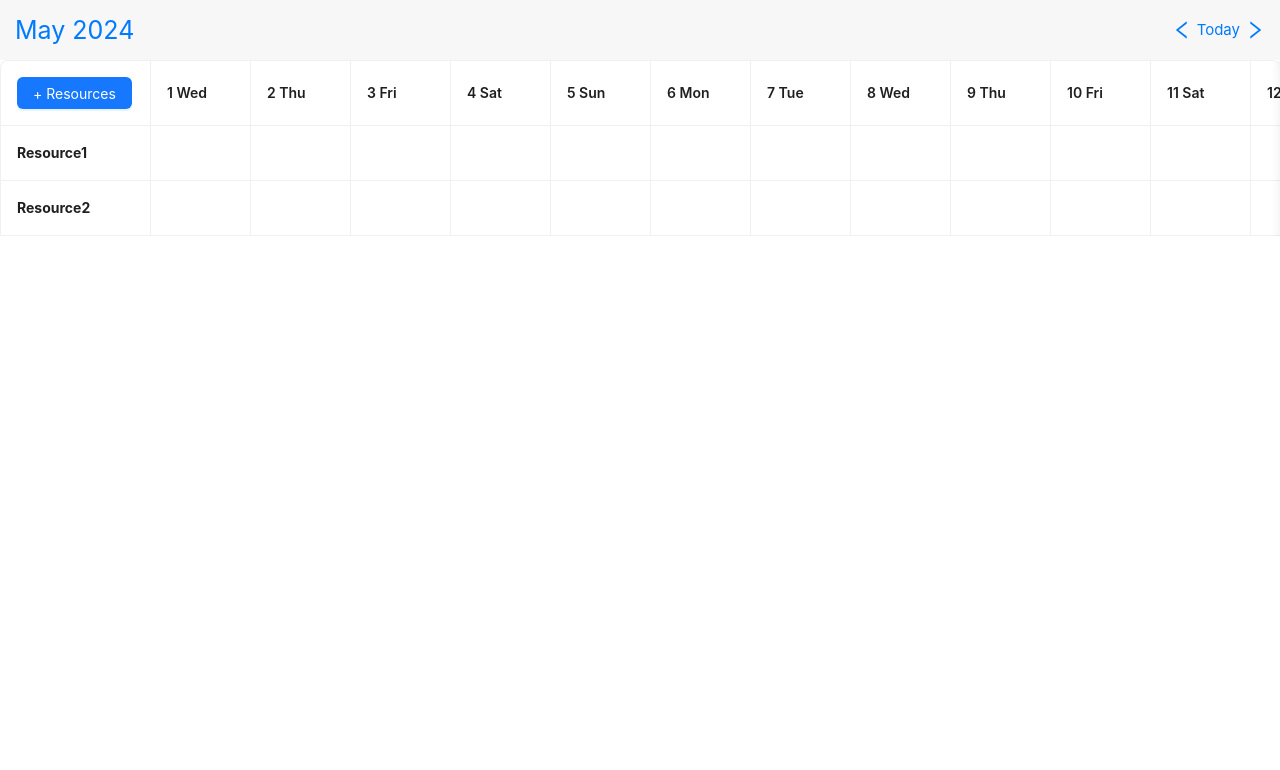
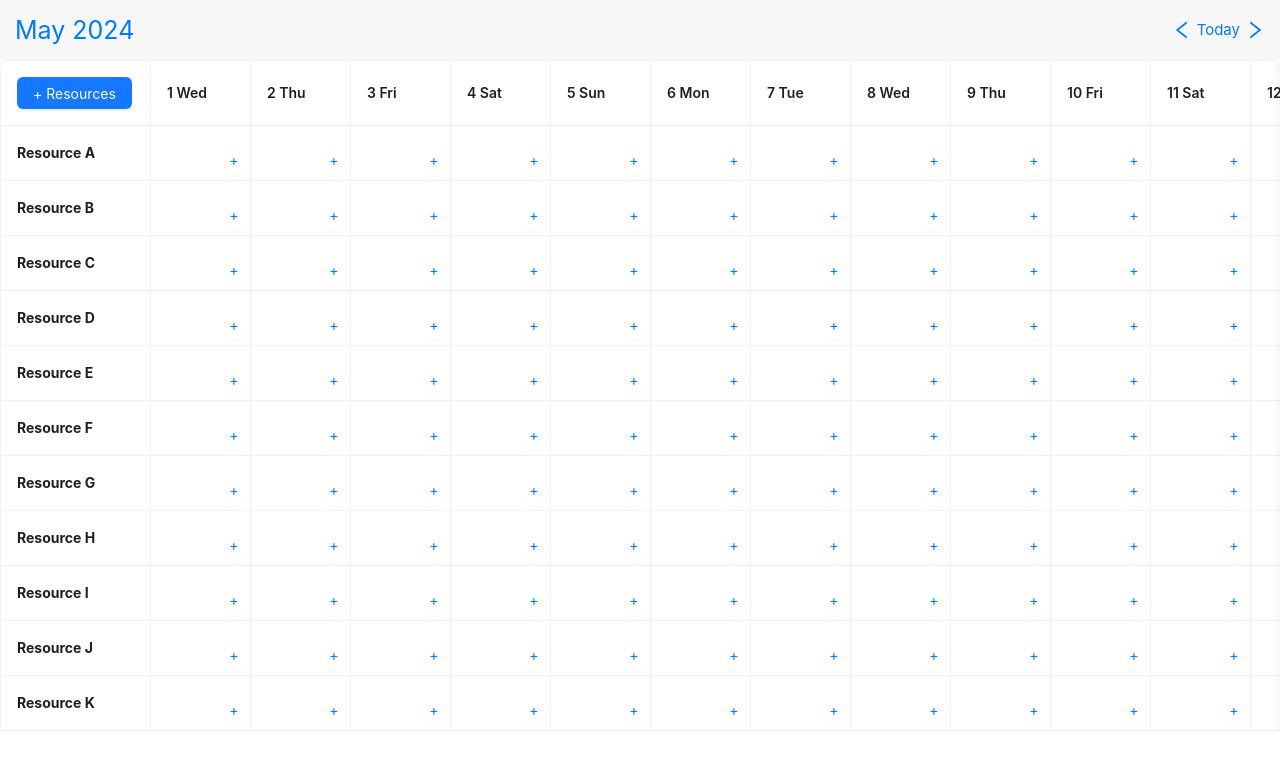
Before and after one commit to Shanu30/event_calander, a React (Vite) app: page / in a window 1280 px wide. Shown: the top 770 px of the page. Built offline with nearby package versions, Linux system fonts and the light colour scheme.

Commit message:
add- event functionality

```diff
--- a/src/App.css
+++ b/src/App.css
@@ -59,3 +59,19 @@
 .ant-table-thead > tr > th {
   background: #fff !important;
 }
+.addEventBtn {
+  position: absolute;
+  bottom: 5px;
+  right: 5px;
+  background-color: #fff;
+  color: #007afe !important;
+  color: white;
+  border: none;
+  border-radius: 20px;
+  width: 22px;
+  height: 22px;
+  padding: 0 0 10px 0 !important;
+}
+.cell-container:hover .addEventBtn {
+  visibility: visible;
+}
--- a/src/App.jsx
+++ b/src/App.jsx
@@ -9,10 +9,8 @@ import AddResourceModal from "./components/modals/AddResourceModal.jsx";
 function App() {
   const [date, setDate] = useState(new Date());
   const [columns, setColumns] = useState([]);
-  let initialDataSource = [
-    { key: uuidv4(), resource: "Resource1" },
-    { key: uuidv4(), resource: "Resource2" },
-  ];
+  const [events, setEvents] = useState([]);
+  let initialDataSource = [];
   // getting the initial dataSource from localStorage
   try {
     const storedData = localStorage.getItem("dataSource");
@@ -22,12 +20,25 @@ function App() {
   } catch (error) {
     console.error("Error parsing JSON:", error);
   }
-  const [dataSource, setDataSource] = useState(initialDataSource);
+  const [dataSource, setDataSource] = useState([initialDataSource]);
   const [isAddResource, setIsAddResource] = useState(false);
   const [inputResource, setInputResource] = useState("");
 
   const showAddResourceModal = () => {
     setIsAddResource(true);
+  };
+  const handleEventAdd = (day, resource) => {
+    // const newEvent = {
+    //   id: uuidv4(),
+    //   day,
+    //   resource,
+    //   color: `#${Math.floor(Math.random() * 16777215).toString(16)}`,
+    // };
+    // setEvents([...events, newEvent]);
+  };
+
+  const handleEventDelete = (id) => {
+    setEvents(events.filter((event) => event.id !== id));
   };
   // here setting the updated dataSource in localStorage
   useEffect(() => {
@@ -89,9 +100,36 @@ function App() {
         dataIndex: `date${index}`,
         key: `date${index}`,
         width: 100,
+        render: () => (
+          <Button onClick={handleEventAdd} className="addEventBtn">
+            +
+          </Button>
+        ),
       })),
     ];
+    const resourceTitles = [
+      "Resource A",
+      "Resource B",
+      "Resource C",
+      "Resource D",
+      "Resource E",
+      "Resource F",
+      "Resource G",
+      "Resource H",
+      "Resource I",
+      "Resource J",
+      "Resource K",
+    ];
+    const newDataSource = resourceTitles.map((resource, resourceIndex) => {
+      const resourceData = { key: resourceIndex, resource };
+
+      listOfDates.forEach((_, index) => {
+        resourceData[`date${index}`] = "+";
+      });
+      return resourceData;
+    });
     setColumns(newColumns);
+    setDataSource(newDataSource);
   }, [date]);
   return (
     <>
@@ -105,6 +143,16 @@ function App() {
         inputResource={inputResource}
         setInputResource={setInputResource}
       />
+      {events.map(event => (
+        <div
+          key={event.id}
+          className="event"
+          style={{ backgroundColor: event.color }}
+          onClick={() => onDeleteEvent(event.id)}
+        >
+          {event}
+        </div>
+      ))}
     </>
   );
 }
--- a/src/components/CalendarTable.jsx
+++ b/src/components/CalendarTable.jsx
@@ -2,21 +2,6 @@ import React from "react";
 import { Table } from "antd";
 
 const CalendarTable = ({ columns, dataSource }) => {
-  const onCellClick = (record, rowIndex, columnIndex) => {
-    // Get the column header text
-    const columnHeader = columns[columnIndex].title;
-
-    // Get the row header text
-    const rowHeader = record[columns[0].dataIndex];
-
-    // Get the value of the first cell in the row
-    const firstCellValue = record[columns[0].dataIndex];
-
-    // Display the extracted values (you can modify this based on your requirements)
-    console.log("Column Header: " + columnHeader);
-    console.log("Row Header: " + rowHeader);
-    console.log("Value of First Cell: " + firstCellValue);
-  };
   return (
     <div className="tableWrapper">
       <Table
@@ -26,9 +11,7 @@ const CalendarTable = ({ columns, dataSource }) => {
         pagination={false}
         bordered
         headerClassName="tableHeader"
-        onCell={() => ({
-          onClick: () => onCellClick(record, rowIndex, 0),
-        })}
+        rowClassName={() => "hoverable-row"}
       />
     </div>
   );
--- a/src/components/TopBar.jsx
+++ b/src/components/TopBar.jsx
@@ -4,8 +4,8 @@ import Calendar from "react-calendar";
 import "react-calendar/dist/Calendar.css";
 import { LeftOutlined, RightOutlined } from "@ant-design/icons";
 
-const TopBar = ({date, setDate}) => {
-        // method to jump on current date
+const TopBar = ({ date, setDate }) => {
+  // method to jump on current date
   const handleCurrentDay = () => {
     setDate(new Date());
   };
```
